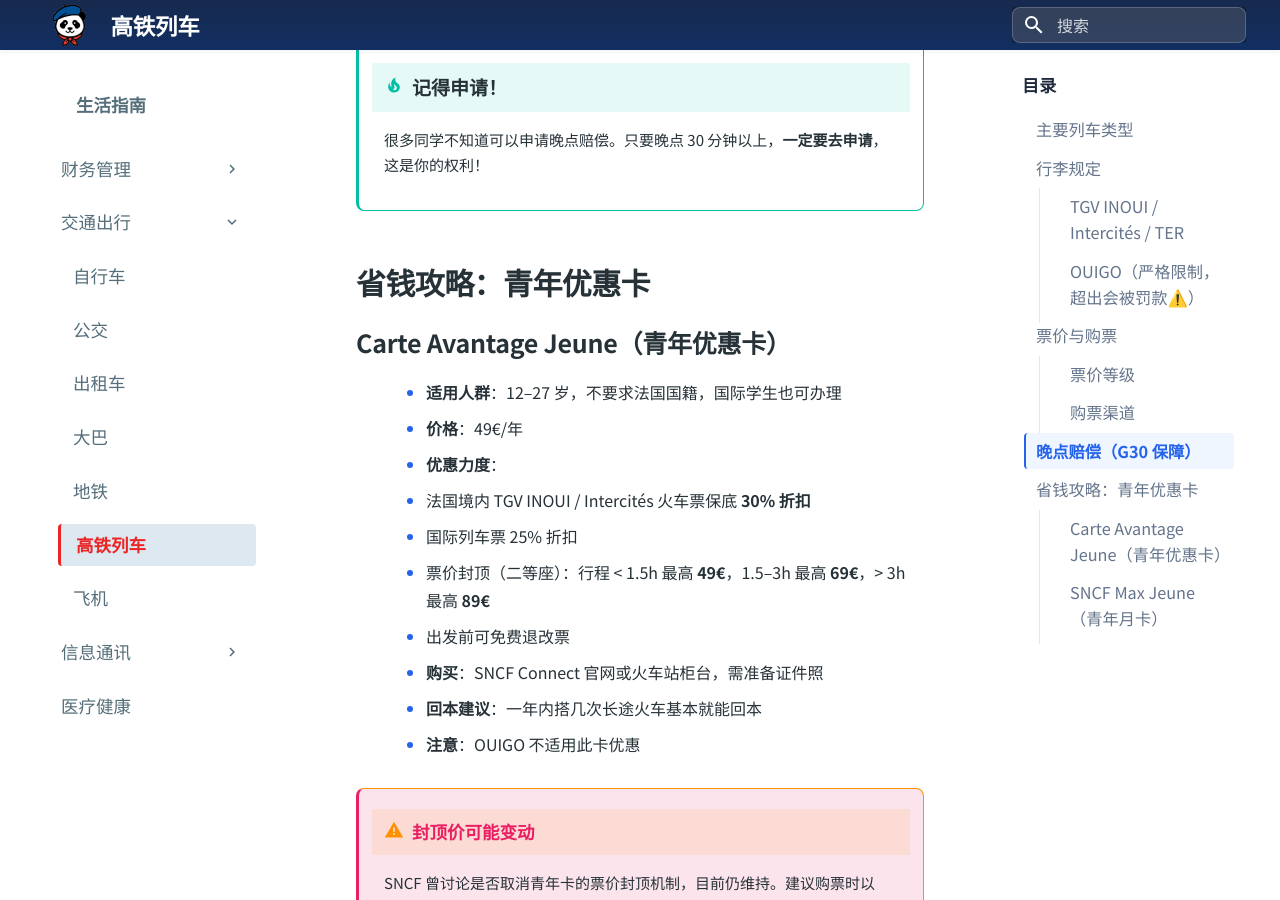
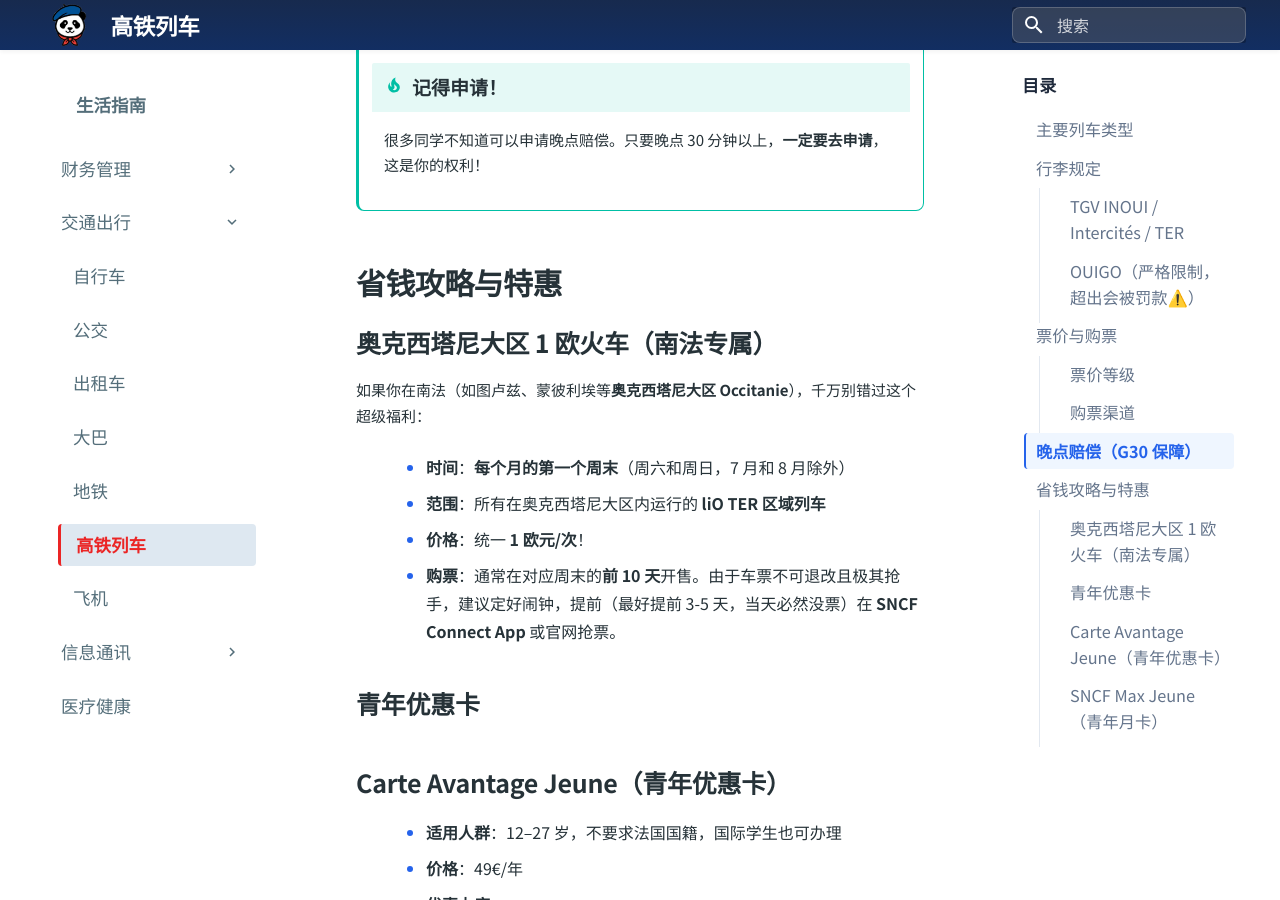
Before and after one commit to Kant-Righteous/franchina, an MkDocs documentation site: the page built from docs/pages/life/transport/train.md, in a window 1280 px wide and 900 px high, scrolled down 3922 px. Built offline with MkDocs 1.6.1 and Material for MkDocs 9.7.7, drawn with Linux system fonts in a browser that asks for light colours.

Commit message:
feat: 加入奥克西塔尼铁路1欧套餐的消息

```diff
--- a/docs/pages/life/transport/train.md
+++ b/docs/pages/life/transport/train.md
@@ -85,7 +85,18 @@
 !!! tip "记得申请！"
     很多同学不知道可以申请晚点赔偿。只要晚点 30 分钟以上，**一定要去申请**，这是你的权利！
 
-## 省钱攻略：青年优惠卡
+## 省钱攻略与特惠
+
+### 奥克西塔尼大区 1 欧火车（南法专属）
+
+如果你在南法（如图卢兹、蒙彼利埃等**奥克西塔尼大区 Occitanie**），千万别错过这个超级福利：
+
+- **时间**：**每个月的第一个周末**（周六和周日，7 月和 8 月除外）
+- **范围**：所有在奥克西塔尼大区内运行的 **liO TER 区域列车**
+- **价格**：统一 **1 欧元/次**！
+- **购票**：通常在对应周末的**前 10 天**开售。由于车票不可退改且极其抢手，建议定好闹钟，提前（最好提前 3-5 天，当天必然没票）在 **SNCF Connect App** 或官网抢票。
+
+### 青年优惠卡
 
 ### Carte Avantage Jeune（青年优惠卡）
 
```
Also changed, not shown: docs/pages/cities/toulouse/transport.md (+3 -0 lines).
